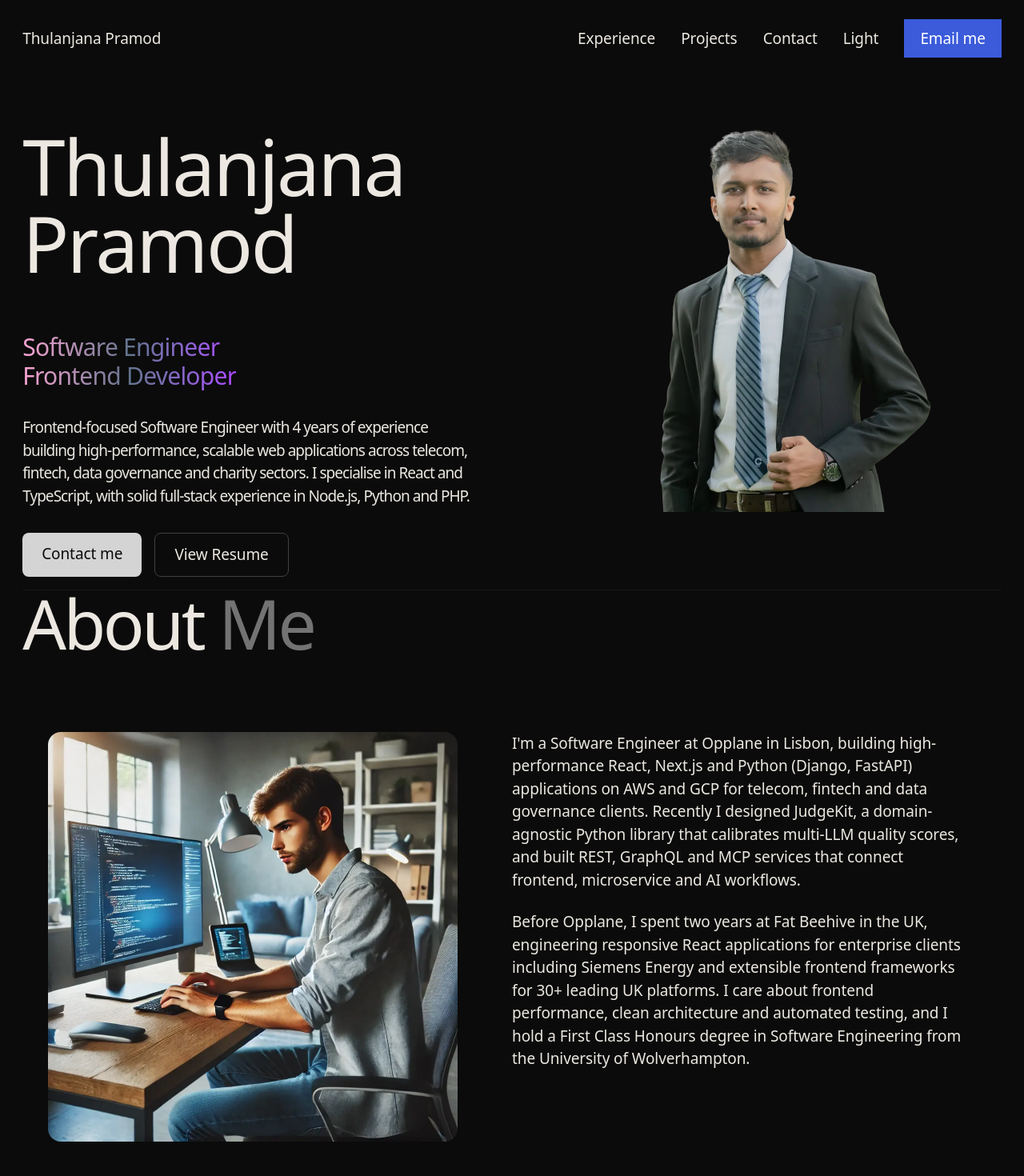
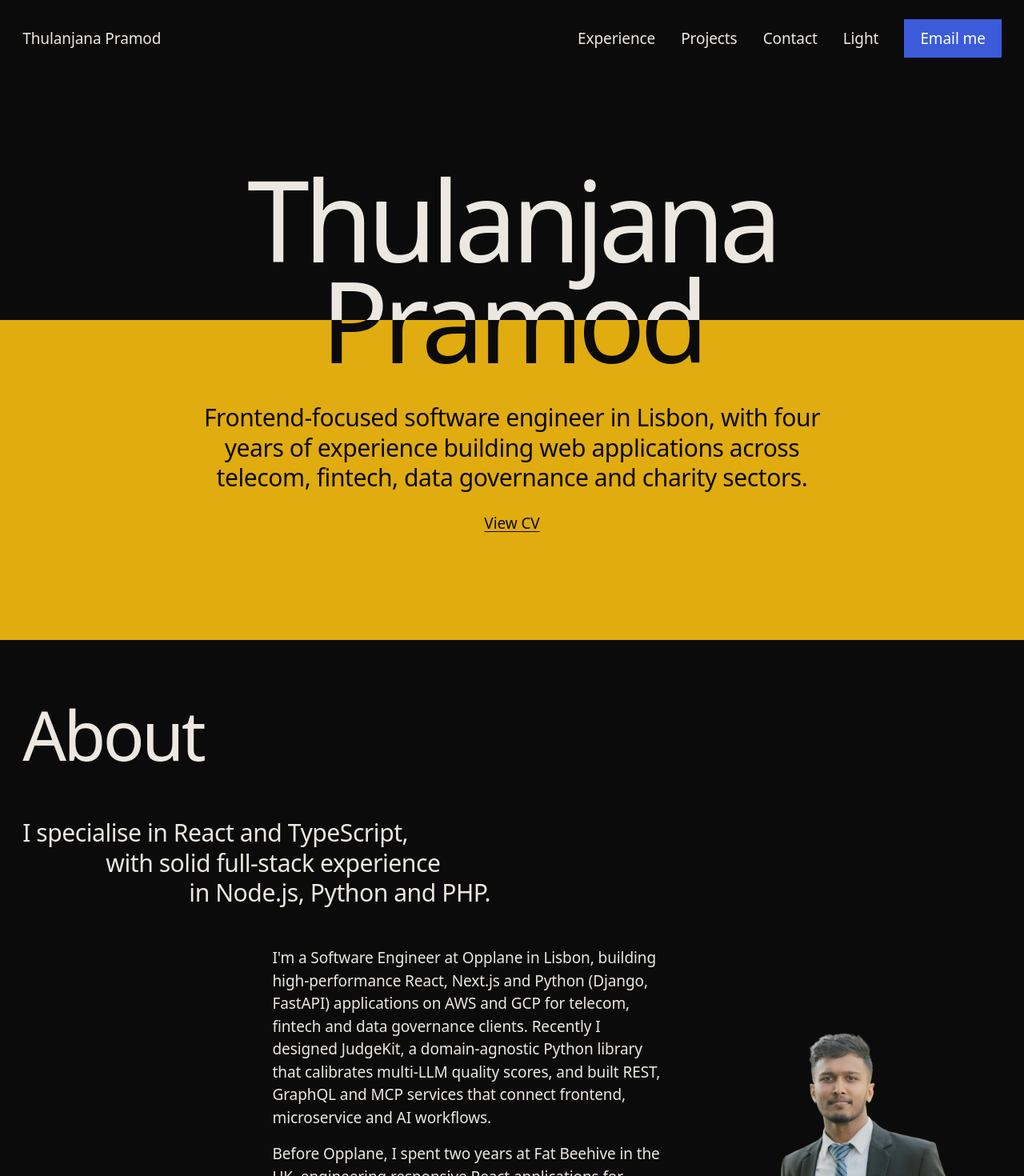
Before and after one commit to ThulanjanaGit/thulanjana-portfolio, a React (Vite) app: page / in a window 1280 px wide. Shown: the top 1470 px of the page at 80% size. Built offline with nearby package versions, Linux system fonts and the light colour scheme.

Commit message:
feat: rebuild the hero and about sections

```diff
--- a/src/App.tsx
+++ b/src/App.tsx
@@ -15,7 +15,7 @@ const App = () => {
   return (
     <LazyMotion features={domAnimation} strict>
       <MotionConfig reducedMotion="user">
-        <div id="top" className="overflow-x-clip">
+        <div id="top" className="relative overflow-x-clip">
           <a
             href="#main"
             className="sr-only focus:not-sr-only focus:fixed focus:top-4 focus:left-4 focus:z-50 focus:bg-ink focus:px-4 focus:py-2 focus:text-ground"
@@ -23,9 +23,10 @@ const App = () => {
             Skip to content
           </a>
           <Header />
-          <main id="main" className="container mx-auto px-page">
+          <main id="main">
             <Hero />
             <About />
+            <div className="container mx-auto px-page">
               <Skills />
               <Experience />
               <Education />
@@ -33,6 +34,7 @@ const App = () => {
               <Projects />
               <Toptal />
               <Contact />
+            </div>
           </main>
           <Footer />
         </div>
--- a/src/components/layout/Header.tsx
+++ b/src/components/layout/Header.tsx
@@ -5,7 +5,8 @@ import ThemeToggle from "../ui/ThemeToggle";
 
 const Header = () => {
   return (
-    <header className="flex items-center justify-between gap-4 px-page py-4 sm:py-6">
+    // Sits over the hero's upper field and scrolls away with it.
+    <header className="absolute inset-x-0 top-0 z-10 flex items-center justify-between gap-4 px-page py-4 sm:py-6">
       <a
         href="#top"
         className="shrink-0 font-medium underline-offset-[0.18em] hover:underline"
--- a/src/components/sections/About.tsx
+++ b/src/components/sections/About.tsx
@@ -1,41 +1,48 @@
-import * as m from "motion/react-m";
-import aboutImg from "../../assets/about.webp";
-import { ABOUT_PARAGRAPHS } from "../../data/profile";
-import { fadeIn } from "../../utils/motion";
+import profilePic from "../../assets/profile.webp";
+import { ABOUT_PARAGRAPHS, ABOUT_STATEMENT } from "../../data/profile";
 import SectionHeading from "../ui/SectionHeading";
+
+// Each line of the statement starts one grid column further right, and the
+// paragraphs continue the step at column 4. The statement spans 8 columns,
+// so one column plus its gutter is (100% + gutter) / 8 of its width.
+const STEPS = [
+  "",
+  "pl-[calc((100%+var(--spacing-gutter))/8)]",
+  "pl-[calc((100%+var(--spacing-gutter))*2/8)]",
+];
 
 const About = () => {
   return (
     <section
       id="about"
       aria-labelledby="about-heading"
-      className="border-b border-neutral-900 pb-4"
+      className="px-page py-chapter"
     >
-      <SectionHeading id="about-heading">
-        About <span className="text-neutral-500">Me</span>
+      <div className="grid gap-x-gutter lg:grid-cols-12">
+        <SectionHeading id="about-heading" className="lg:col-span-8">
+          About
         </SectionHeading>
-      <div className="flex flex-wrap">
-        <m.div {...fadeIn("left")} className="w-full lg:w-1/2 lg:p-8">
-          <div className="flex max-w-lg items-center justify-center">
+        <p className="text-lead lg:col-span-8 lg:row-start-2">
+          {ABOUT_STATEMENT.map((line, index) => (
+            <span key={line} className={`block ${STEPS[index]}`}>
+              {line}
+            </span>
+          ))}
+        </p>
         <img
-              className="rounded-2xl"
-              src={aboutImg}
-              alt=""
+          src={profilePic}
+          alt="Portrait of Thulanjana Pramod in a dark suit"
           width={1024}
           height={1024}
           loading="lazy"
+          decoding="async"
+          className="mt-12 w-4/5 justify-self-end sm:w-1/2 lg:col-span-4 lg:col-start-9 lg:row-span-3 lg:row-start-1 lg:mt-0 lg:w-full lg:self-end"
         />
-          </div>
-        </m.div>
-        <m.div {...fadeIn("right")} className="w-full lg:w-1/2">
-          <div className="flex justify-center lg:justify-start">
-            <div className="my-2 max-w-xl space-y-6 py-6">
+        <div className="mt-12 max-w-[62ch] space-y-[0.9em] lg:col-span-5 lg:col-start-4 lg:row-start-3">
           {ABOUT_PARAGRAPHS.map((paragraph) => (
             <p key={paragraph}>{paragraph}</p>
           ))}
         </div>
-          </div>
-        </m.div>
       </div>
     </section>
   );
--- a/src/components/sections/Hero.tsx
+++ b/src/components/sections/Hero.tsx
@@ -1,90 +1,54 @@
-import type { Variants } from "motion/react";
-import * as m from "motion/react-m";
-import profilePic from "../../assets/profile.webp";
-import { HERO_CONTENT, HERO_TITLE, RESUME_URL } from "../../data/profile";
+import { HERO_LEAD, RESUME_URL } from "../../data/profile";
 
-const container = (delay: number): Variants => ({
-  hidden: { x: -100, opacity: 0 },
-  visible: {
-    x: 0,
-    opacity: 1,
-    transition: { duration: 0.5, delay },
-  },
-});
+const NAME_LINES = ["Thulanjana", "Pramod"];
+
+const nameLines = NAME_LINES.map((line) => (
+  <span key={line} className="block">
+    {line}
+  </span>
+));
+
+// Two fields meet at the seam: 46% of the height on phones, half from 640px.
+// The name is lifted by 75% of its own height, so the seam runs through its
+// second line, and each copy is clipped to one field so the ink changes there.
+// --name fills the page width on phones (22.6cqw) and stops at 8.75rem.
+const nameClass =
+  "text-(length:--name) leading-[0.9] font-medium tracking-tighter";
 
 const Hero = () => {
   return (
-    <section className="border-b border-neutral-900 pb-4">
-      <div className="flex flex-wrap">
-        <div className="w-full lg:w-1/2">
-          <div className="flex flex-col items-center lg:items-start">
-            <m.h1
-              variants={container(0)}
-              initial="hidden"
-              animate="visible"
-              className="pb-16 text-6xl font-thin tracking-tight lg:mt-16 lg:text-8xl"
+    <section
+      aria-labelledby="hero-name"
+      className="@container relative h-svh min-h-144 px-page [--name:min(8.75rem,22.6cqw)]"
     >
-              Thulanjana Pramod
-            </m.h1>
-            <m.p
-              variants={container(0.15)}
-              initial="hidden"
-              animate="visible"
-              className="bg-linear-to-r from-pink-300 via-slate-500 to-purple-500 bg-clip-text text-center text-3xl tracking-tight text-transparent lg:text-left"
+      <div
+        data-chapter="field"
+        className="absolute inset-x-0 top-[46%] bottom-0 px-page pt-[calc(var(--name)*0.45+2.5rem)] text-center sm:top-1/2"
       >
-              {HERO_TITLE.map((line) => (
-                <span key={line} className="block">
-                  {line}{" "}
-                </span>
-              ))}
-            </m.p>
-            <m.p
-              variants={container(0.3)}
-              initial="hidden"
-              animate="visible"
-              className="my-2 max-w-xl py-6 font-light tracking-tighter"
-            >
-              {HERO_CONTENT}
-            </m.p>
-            <m.div
-              variants={container(0.45)}
-              initial="hidden"
-              animate="visible"
-              className="mb-10 flex flex-wrap justify-center gap-4 lg:mb-0"
-            >
-              <a
-                href="#contact"
-                className="rounded-lg bg-neutral-300 px-6 py-3 font-medium text-neutral-950 transition-colors hover:bg-white"
-              >
-                Contact me
-              </a>
+        <p className="mx-auto max-w-[46ch] sm:text-lead">{HERO_LEAD}</p>
         <a
           href={RESUME_URL}
           target="_blank"
           rel="noopener noreferrer"
-                className="rounded-lg border border-neutral-700 px-6 py-3 font-medium transition-colors hover:border-neutral-400 hover:text-white"
+          className="mt-4 inline-flex min-h-11 items-center underline"
         >
-                View Resume
-                <span className="sr-only"> (opens in a new tab)</span>
+          View CV
+          <span className="sr-only"> (PDF, opens in a new tab)</span>
         </a>
-            </m.div>
       </div>
-        </div>
-        <div className="w-full lg:w-1/2 lg:p-8">
-          <div className="flex justify-center">
-            <m.img
-              initial={{ x: 100, opacity: 0 }}
-              animate={{ x: 0, opacity: 1 }}
-              transition={{ duration: 0.8, delay: 0.2 }}
-              className="w-full max-w-lg rounded-2xl object-cover"
-              src={profilePic}
-              alt="Thulanjana Pramod"
-              width={1024}
-              height={1024}
-              fetchPriority="high"
-            />
-          </div>
-        </div>
+      <div className="absolute inset-x-0 top-[46%] -translate-y-3/4 px-page text-center sm:top-1/2">
+        <h1
+          id="hero-name"
+          className={`${nameClass} text-ink [clip-path:inset(0_0_25%_0)] light:text-accent`}
+        >
+          {nameLines}
+        </h1>
+        <p
+          aria-hidden="true"
+          className={`${nameClass} absolute inset-0 px-page text-field-ink [clip-path:inset(75%_0_0_0)]`}
+        >
+          {nameLines}
+        </p>
       </div>
     </section>
   );
--- a/src/components/ui/SectionHeading.tsx
+++ b/src/components/ui/SectionHeading.tsx
@@ -3,11 +3,16 @@ import type { ReactNode } from "react";
 interface SectionHeadingProps {
   id: string;
   children: ReactNode;
+  className?: string;
 }
 
-const SectionHeading = ({ id, children }: SectionHeadingProps) => {
+const SectionHeading = ({
+  id,
+  children,
+  className = "",
+}: SectionHeadingProps) => {
   return (
-    <h2 id={id} className="mb-10 text-head sm:mb-16">
+    <h2 id={id} className={`mb-10 text-head sm:mb-16 ${className}`}>
       {children}
     </h2>
   );
--- a/src/data/profile.ts
+++ b/src/data/profile.ts
@@ -9,10 +9,15 @@ import type { SocialLink } from "../types";
 
 export const RESUME_URL = `${import.meta.env.BASE_URL}Thulanjana-Pramod-Resume.pdf`;
 
-export const HERO_TITLE = ["Software Engineer", "Frontend Developer"];
+export const HERO_LEAD =
+  "Frontend-focused software engineer in Lisbon, with four years of experience building web applications across telecom, fintech, data governance and charity sectors.";
 
-export const HERO_CONTENT =
-  "Frontend-focused Software Engineer with 4 years of experience building high-performance, scalable web applications across telecom, fintech, data governance and charity sectors. I specialise in React and TypeScript, with solid full-stack experience in Node.js, Python and PHP.";
+// One sentence, set over three lines that step to the right.
+export const ABOUT_STATEMENT = [
+  "I specialise in React and TypeScript,",
+  "with solid full-stack experience",
+  "in Node.js, Python and PHP.",
+];
 
 export const ABOUT_PARAGRAPHS = [
   "I'm a Software Engineer at Opplane in Lisbon, building high-performance React, Next.js and Python (Django, FastAPI) applications on AWS and GCP for telecom, fintech and data governance clients. Recently I designed JudgeKit, a domain-agnostic Python library that calibrates multi-LLM quality scores, and built REST, GraphQL and MCP services that connect frontend, microservice and AI workflows.",
--- a/src/index.css
+++ b/src/index.css
@@ -29,6 +29,9 @@
   --spacing-page: clamp(1rem, 2.2vw, 2rem);
   --spacing-gutter: clamp(1rem, 2vw, 2rem);
   --spacing-section: clamp(5rem, 12vw, 13rem);
+  /* Padding at the top and bottom of each section: half the gap, so two
+     neighbouring sections sit one full gap apart. */
+  --spacing-chapter: clamp(2.5rem, 6vw, 6.5rem);
   --container-page: 120rem;
 
   --ease-out: cubic-bezier(0.22, 1, 0.36, 1);
@@ -116,6 +119,11 @@
     text-wrap: pretty;
   }
 
+  a {
+    text-underline-offset: 0.18em;
+    text-decoration-thickness: 0.07em;
+  }
+
   :focus-visible {
     outline: 2px solid var(--focus);
     outline-offset: 3px;
```
Also changed, not shown: src/assets/about.webp (deleted). Lines whose indentation alone changed are shown as unchanged.
